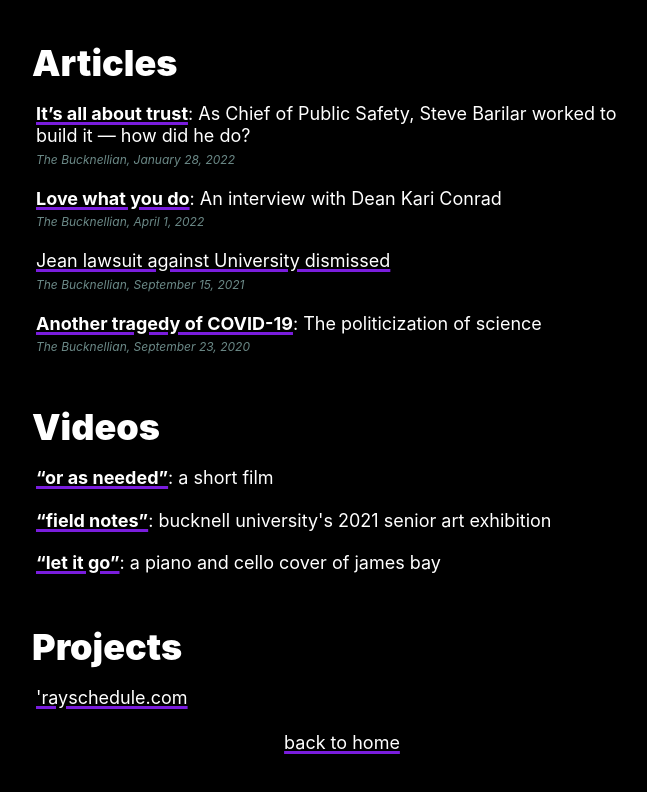
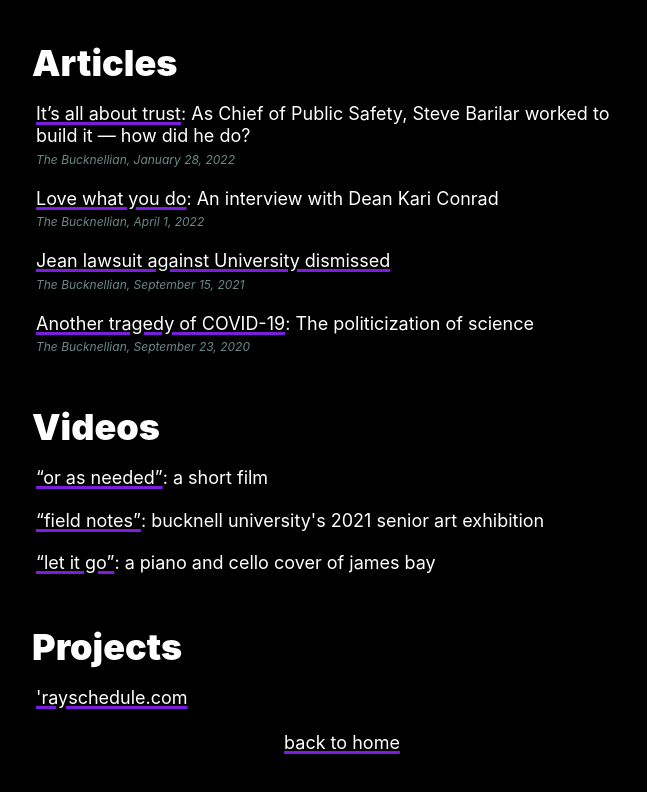
Before and after one commit to ndemarchis/portfolio-mdx, a Next.js app: page /stuff in a window 1280 px wide. Shown: the top 792 px of the page, without its empty margins (298-945 px from the left). Built offline with nearby package versions, Linux system fonts and the light colour scheme.

Commit message:
that was so much easier than i thought

```diff
--- a/src/components/Entry.tsx
+++ b/src/components/Entry.tsx
@@ -46,12 +46,12 @@ const Entry = ({
   return (
     <Link
       link={link}
-      className="outline outline-tan/50 outline-0 hover:outline-4 outline-offset-8 overflow-visible rounded-lg transition-all hover:text-tan my-1 px-1 w-full flex flex-col gap-1 group"
+      className="entry outline outline-tan/50 outline-0 hover:outline-4 outline-offset-8 overflow-visible rounded-lg transition-all hover:text-tan my-1 px-1 w-full flex flex-col gap-1 group"
     >
       <div className="leading-tight">
         {title && (
-          <span className="link group-hover:link-hover">
-            {subtitle ? <b>{title}</b> : title}
+          <span className="link-managed">
+            {subtitle ? <span>{title}</span> : title}
           </span>
         )}
         {title && subtitle && ": "}
--- a/styles/globals.css
+++ b/styles/globals.css
@@ -87,7 +87,6 @@ body {
   padding: 0;
   margin: 0;
   height: 100%;
-  font-family: "Inter", Helvetica, Arial, sans-serif;
   font-variation-settings: "CRSV" 0, "slnt" 0;
 }
 
@@ -124,7 +123,8 @@ body,
   height: 100%;
 }
 
-.link {
+.link,
+.entry .link-managed {
   color: inherit;
   transition: ease-in-out;
   transition-duration: 0.2s;
@@ -135,7 +135,8 @@ body,
 }
 
 .link:hover,
-.link-hover {
+.link-hover,
+.entry:hover .link-managed {
   color: var(--tan);
   text-decoration-thickness: 0.01;
   text-decoration-color: var(--black);
```
